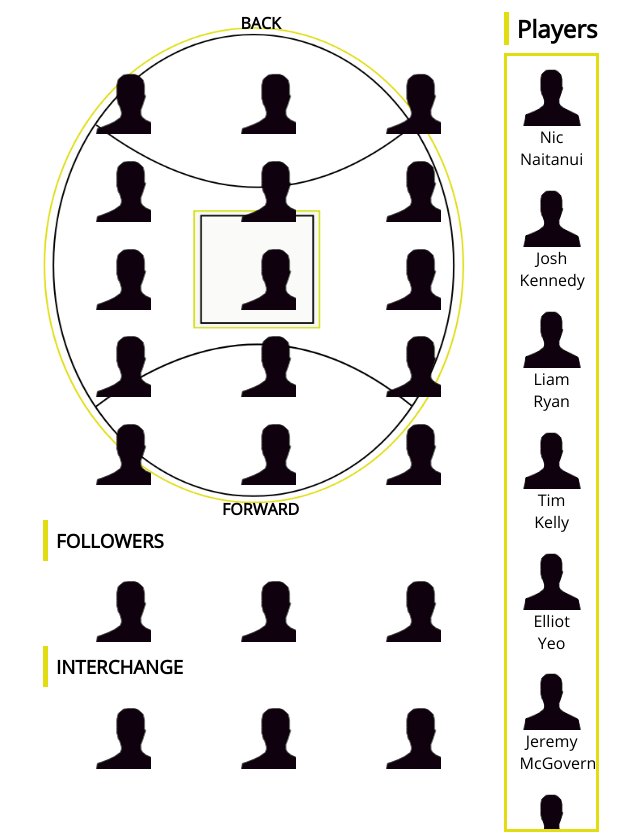
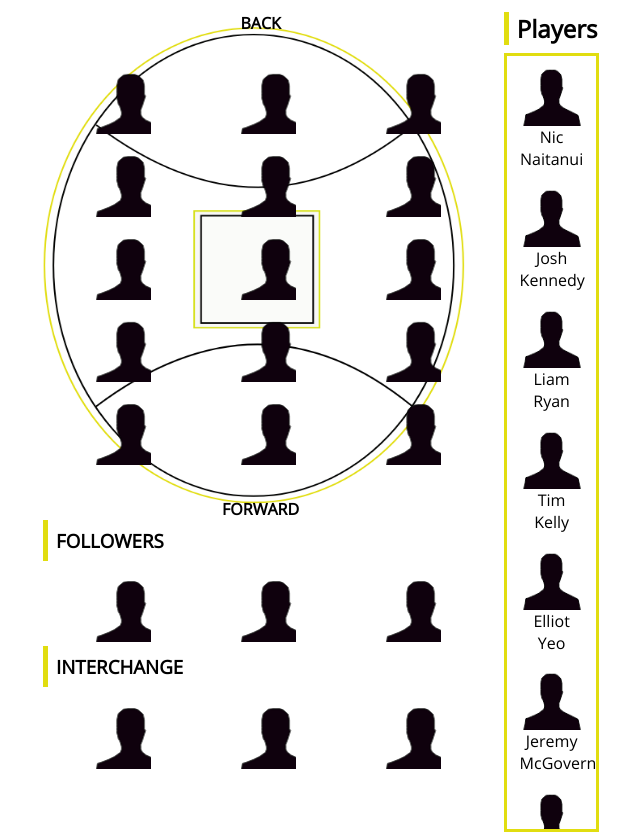
Before and after one commit to benfanderson/wa-state-of-origin-team, a website built with webpack: page src/index.html in a window 1280 px wide. Shown: the part 89-921 px from the top of the page, without its empty margins (341-981 px from the left). Built offline with nearby package versions, Linux system fonts and the light colour scheme; what @shopify/draggable would draw is missing.

Commit message:
Tweeked row gap in main team

```diff
--- a/src/style.scss
+++ b/src/style.scss
@@ -54,7 +54,7 @@ h3 {
 #main-team{
     width: 100%;
     display: grid;
-    grid-row-gap: 2%;
+    grid-row-gap: 0.75%;
     grid-template-columns: auto auto auto;
 }
 
```
